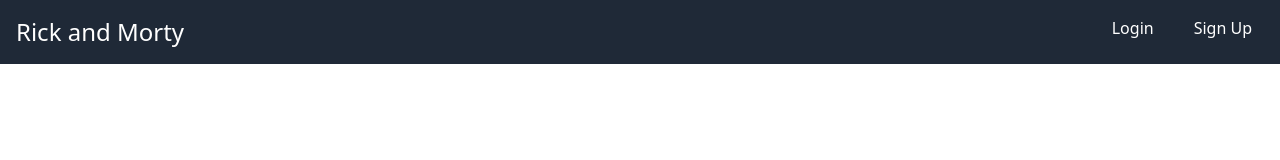
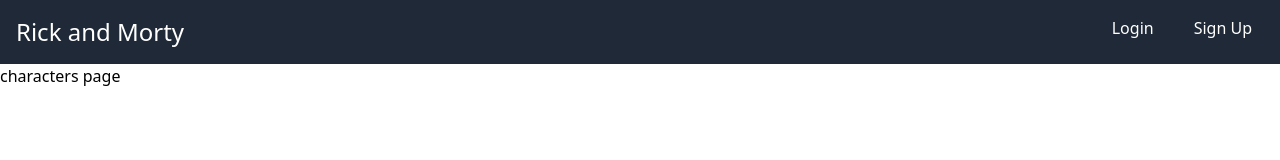
Before and after one commit to culinovic-a/rick-and-morty, a React (Create React App) app: page /characters in a window 1280 px wide. Shown: the top 160 px of the page. Built offline with nearby package versions, Linux system fonts and the light colour scheme; no server answers.

Commit message:
created characters page and redirected the user there, if registration was successful

```diff
--- a/src/App.tsx
+++ b/src/App.tsx
@@ -4,6 +4,7 @@
 import { BrowserRouter as Router, Route, Link, Routes, Navigate } from 'react-router-dom';
 import SignUp from './Pages/SignUpPage/SignUp';
 import Navigation from './Components/Navigation'
+import Characters from './Pages/CharactersPage/Characters';
 
 const App: React.FC = () => {
   return (
@@ -13,6 +14,7 @@
         <Route path="/" element={<Navigate to="/login" replace />} />
         <Route path="/login" element={<Login />} />
         <Route path="/sign-up" element={<SignUp />} />
+        <Route path="/characters" element={<Characters />} />
       </Routes>
     </Router>
   );
--- /dev/null
+++ b/src/Pages/CharactersPage/Characters.tsx
@@ -0,0 +1,11 @@
+import React from 'react';
+
+const Characters: React.FC = () => {
+  return (
+    <>
+     <div>characters page</div>
+    </>
+  );
+};
+
+export default Characters;
--- a/src/Pages/LoginPage/Login.tsx
+++ b/src/Pages/LoginPage/Login.tsx
@@ -1,4 +1,5 @@
 import React, { useState } from 'react';
+import { useNavigate } from 'react-router';
 
 interface LoginProps {
   onLogin: (email: string, password: string) => void;
@@ -7,6 +8,7 @@
 const Login: React.FC = () => {
   const [email, setEmail] = useState('');
   const [password, setPassword] = useState('');
+  const navigate = useNavigate();
 
   const handleSubmit = (event: React.FormEvent<HTMLFormElement>) => {
     event.preventDefault();
--- a/src/Pages/SignUpPage/SignUp.tsx
+++ b/src/Pages/SignUpPage/SignUp.tsx
@@ -1,10 +1,12 @@
 import { createUserWithEmailAndPassword } from 'firebase/auth';
 import React, { useState } from 'react';
 import { auth } from '../../firebase/firebaseConfig';
+import { useNavigate } from 'react-router';
 
 const SignUp: React.FC = () => {
     const [email, setEmail] = useState('');
     const [password, setPassword] = useState('');
+    const navigate = useNavigate();
 
     const handleSubmit = async (event: React.FormEvent<HTMLFormElement>) => {
       event.preventDefault();
@@ -15,6 +17,7 @@
         const userCredential = await createUserWithEmailAndPassword(auth, email, password);
         const user = userCredential.user;
         const token = await user.getIdToken();
+        navigate('/characters');
         localStorage.setItem('userToken', token);
       } catch (error) {
         console.error('Error creating user:', error);
--- a/src/Routes/Routes.tsx
+++ b/src/Routes/Routes.tsx
@@ -2,6 +2,7 @@
 import App from "../App";
 import Login from "../Pages/LoginPage/Login";
 import SignUp from "../Pages/SignUpPage/SignUp";
+import Characters from "../Pages/CharactersPage/Characters";
 
 export const router = createBrowserRouter([
     {
@@ -16,6 +17,10 @@
                 path: 'sign-up',
                 element: <SignUp />
             },
+            {
+                path: 'characters',
+                element: <Characters />
+            },
         ]
     }
 ])
```
Lines whose indentation alone changed are shown as unchanged.
